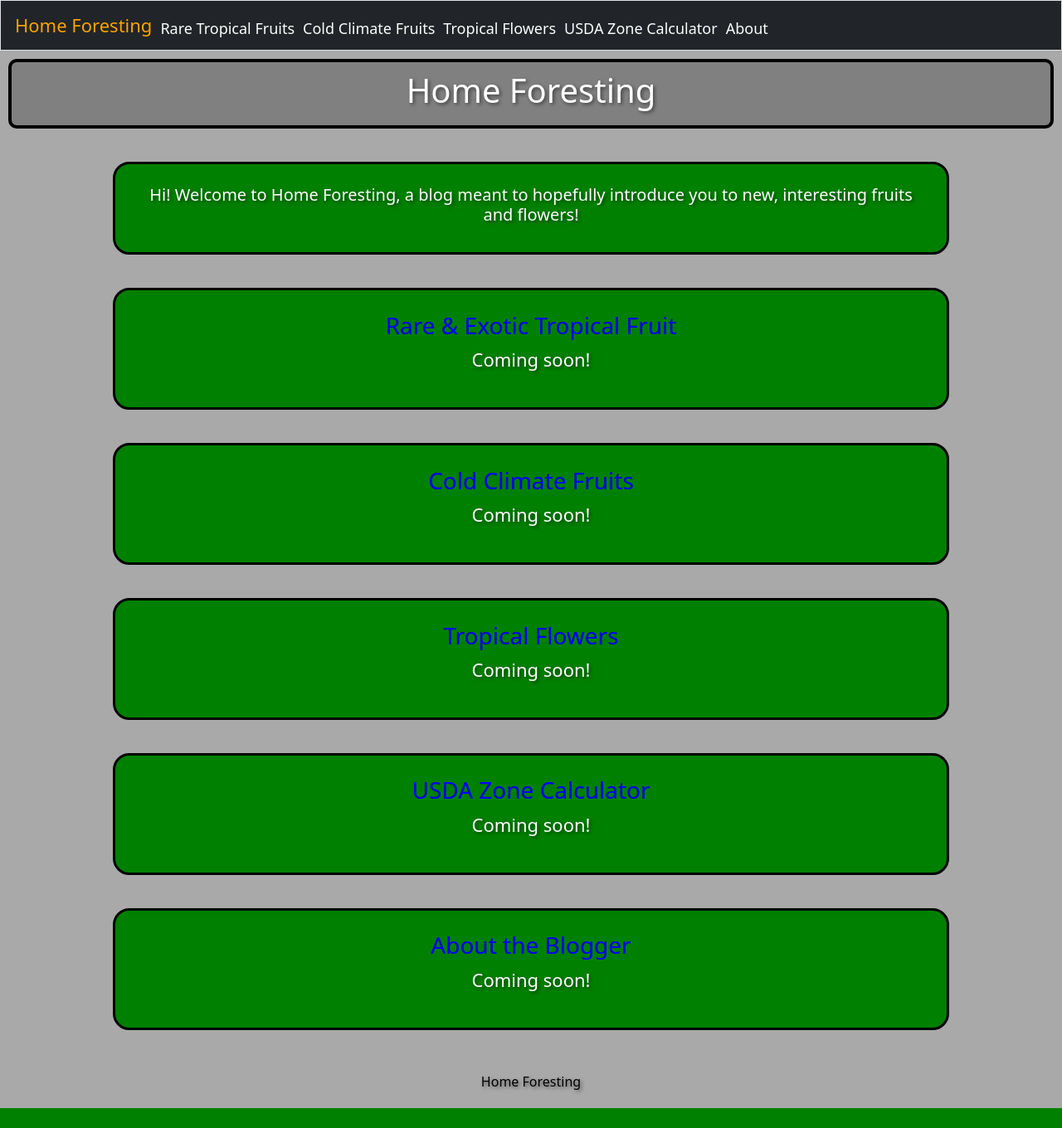
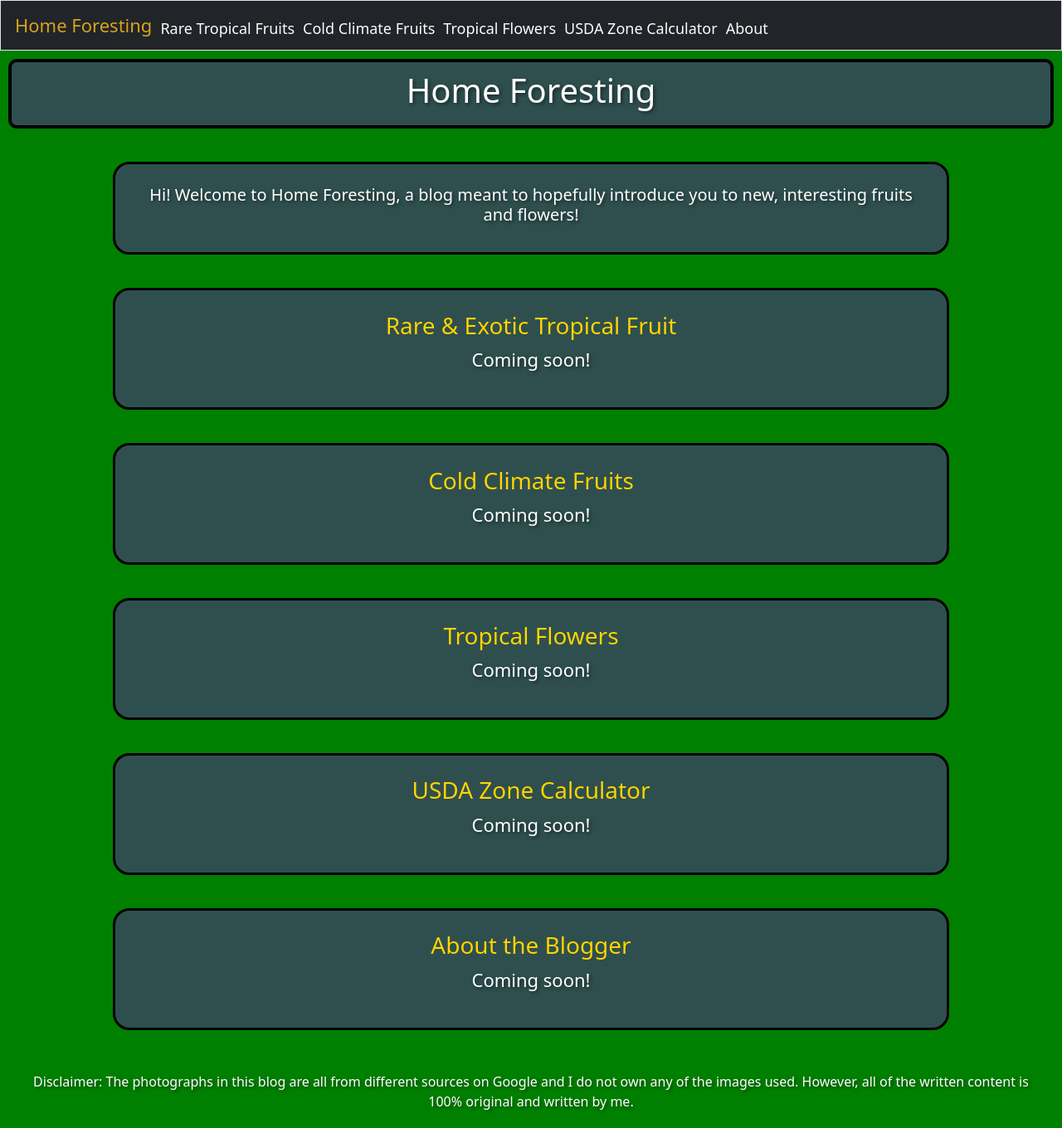
Before and after one commit to Anshu-b/home-foresting, a Flask app: page / in a window 1280 px wide. Shown: the whole page at 83% size. Before the commit the page ends 1336 px from the top, so only its background shows below. Run offline with Flask 3, Linux system fonts and the light colour scheme; some libraries are stand-ins or nearby versions.

Commit message:
basic structure

```diff
--- a/app.py
+++ b/app.py
@@ -7,23 +7,23 @@ def index():
     return render_template('index.html')
 
 @app.route('/tropical')
-def index():
+def tropical():
     return render_template('tropical.html')
 
 @app.route('/cold')
-def index():
+def cold():
     return render_template('cold.html')
 
 @app.route('/flowers')
-def index():
+def flowers():
     return render_template('flowers.html')
 
 @app.route('/calculator')
-def index():
+def calculator():
     return render_template('calculator.html')
 
 @app.route('/about')
-def index():
+def about():
     return render_template('about.html')
 
 if __name__ == '__main__':
--- a/static/styles.css
+++ b/static/styles.css
@@ -1,6 +1,6 @@
 header
 {
-    background-color: grey;
+    background-color: darkslategrey;
     border: 4px solid black;
     border-radius: 10px;
     text-shadow: 2px 2px 4px rgba(0, 0, 0, 0.5);
@@ -10,7 +10,7 @@ header
 
 main
 {
-    background-color: darkgrey;
+    background-color: green;
     text-align: center;
     color: white;
     min-height: 100vh;
@@ -19,17 +19,16 @@ main
 }
 footer
 {
-    background-color: darkgrey;
     text-align: center;
     padding: 10px;
     text-shadow: 2px 2px 4px rgba(0, 0, 0, 0.5);
-    color: black;
+    color: white;
 }
 
 .box
 {
     /* background-color: rgb(255, 140, 0); */
-    background-color: green;
+    background-color: darkslategrey;
     color: white;
     border: 3px solid black;
     border-radius: 20px;
@@ -73,7 +72,7 @@ footer
 
 a
 {
-    color: blue;
+    color: gold;
     text-shadow: 0px 0px 0px rgba(0, 0, 0, 0.5);
     text-decoration: none;
 }
@@ -133,7 +132,7 @@ th, td
 
 .home
 {
-    color: orange;
+    color: goldenrod;
     font-size: 22px;
     padding: 5px;
 }
--- a/templates/index.html
+++ b/templates/index.html
@@ -35,6 +35,6 @@
    </div>
 
    <footer class="text-center">
-      Home Foresting
+      Disclaimer: The photographs in this blog are all from different sources on Google and I do not own any of the images used. However, all of the written content is 100% original and written by me.
   </footer>
 {% endblock %}
```
Also changed, not shown: templates/about.html (+10 -0 lines), templates/calculator.html (+10 -0 lines), templates/cold.html (+10 -0 lines), templates/flowers.html (+10 -0 lines), templates/tropical.html (+10 -0 lines).
